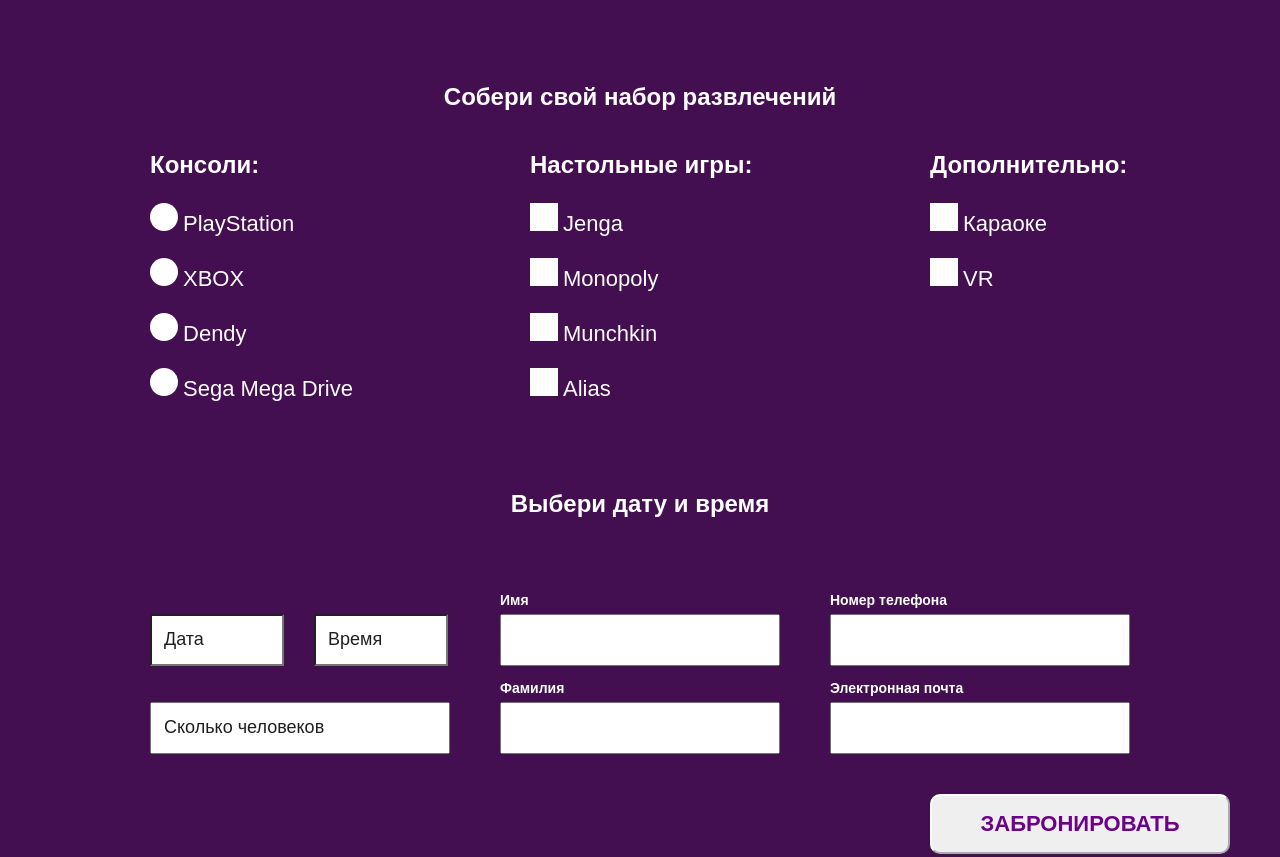
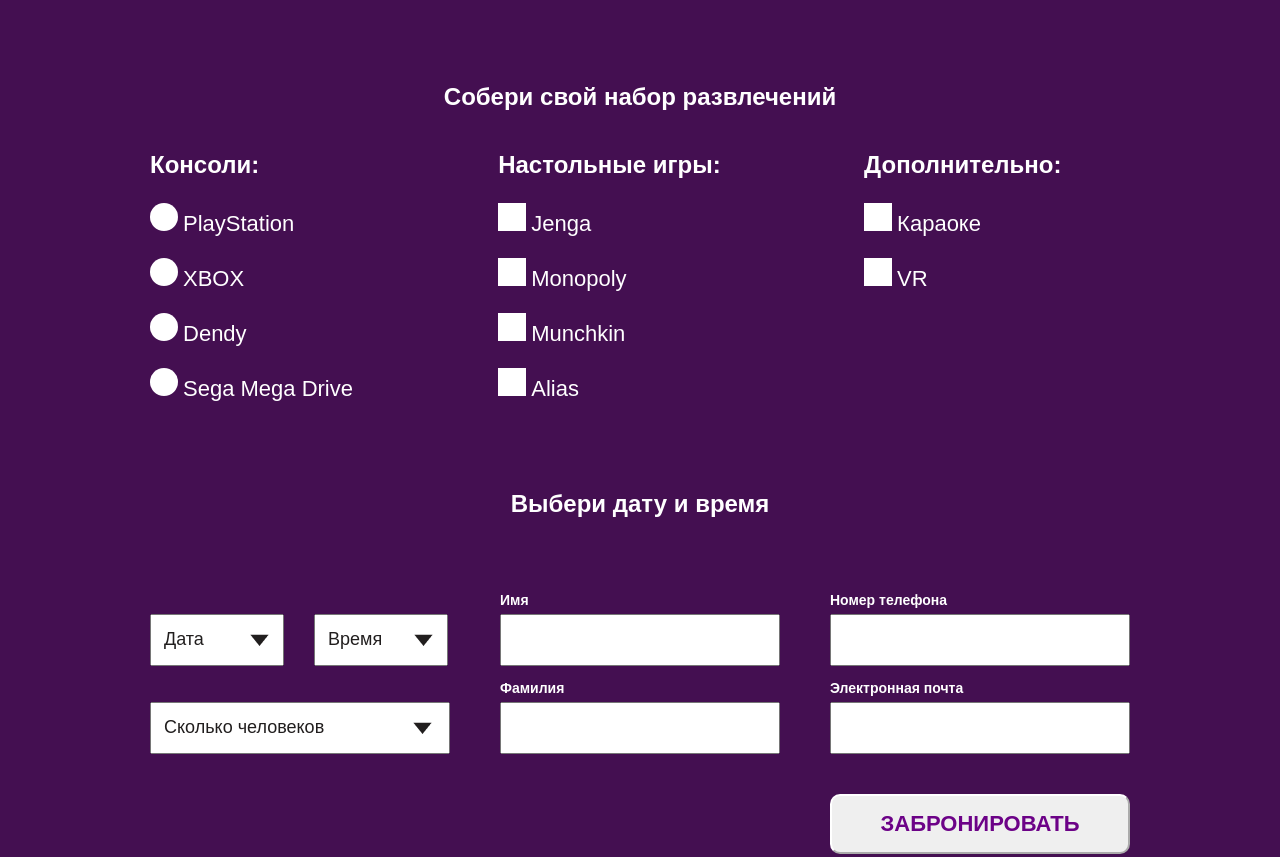
Before and after one commit to Chesterr94/Project_GO_1, a plain HTML site: page index.html in a window 1280 px wide. Shown: the part 3178-4035 px from the top of the page. Drawn offline with Linux system fonts and the light colour scheme; files whose address does not match are found by name.

Commit message:
07.12.2022 11.53

```diff
--- a/css/main-reservation.css
+++ b/css/main-reservation.css
@@ -77,7 +77,8 @@
 
 .main-reservation-section {
   display: block;
-  width: 1180px;
+  width: 980px;
+  margin: 0 auto;
 }
 
 .main-reservation-section-div {
@@ -116,7 +117,6 @@
 
 .main-reservation-div {
   display: flex;
-  width: 980px;
   margin: 0 auto;
 }
 
@@ -166,16 +166,24 @@
 }
 
 .form-1 {
+  position: relative;
   width: 134px;
   height: 52px;
-  appearance: none;
   font-weight: 400;
   font-size: 18px;
   line-height: 28px;
+  z-index: 2;
 
 }
 
-
+.form-1::placeholder{
+  color: #211E1E;
+  opacity: 1;
+  padding: 10px;
+  background-image: url("/img/main-reservation/Polygon1.png");
+  background-repeat: no-repeat;
+  background-position: 90%;
+}
 
 .form__date::-webkit-calendar-picker-indicator{
   opacity: 0;
@@ -192,22 +200,15 @@
   line-height: 28px;
 }
 
-.form-1::placeholder{
-  color: #211E1E;
-  opacity: 1;
-  padding: 10px;
-}
-
 .form-2::placeholder{
   color: #211E1E;
   opacity: 1;
   padding: 10px;
+  background-image: url("/img/main-reservation/Polygon1.png");
+  background-repeat: no-repeat;
+  background-position: 95%;
 }
 
-.form__tim::before{
-  position: absolute;
-  content: "";
-}
 
 .form-3 {
   width: 280px;
```
Also changed, not shown: img/main-reservation/Polygon-1.svg (added), img/main-reservation/Polygon1.png (added).
